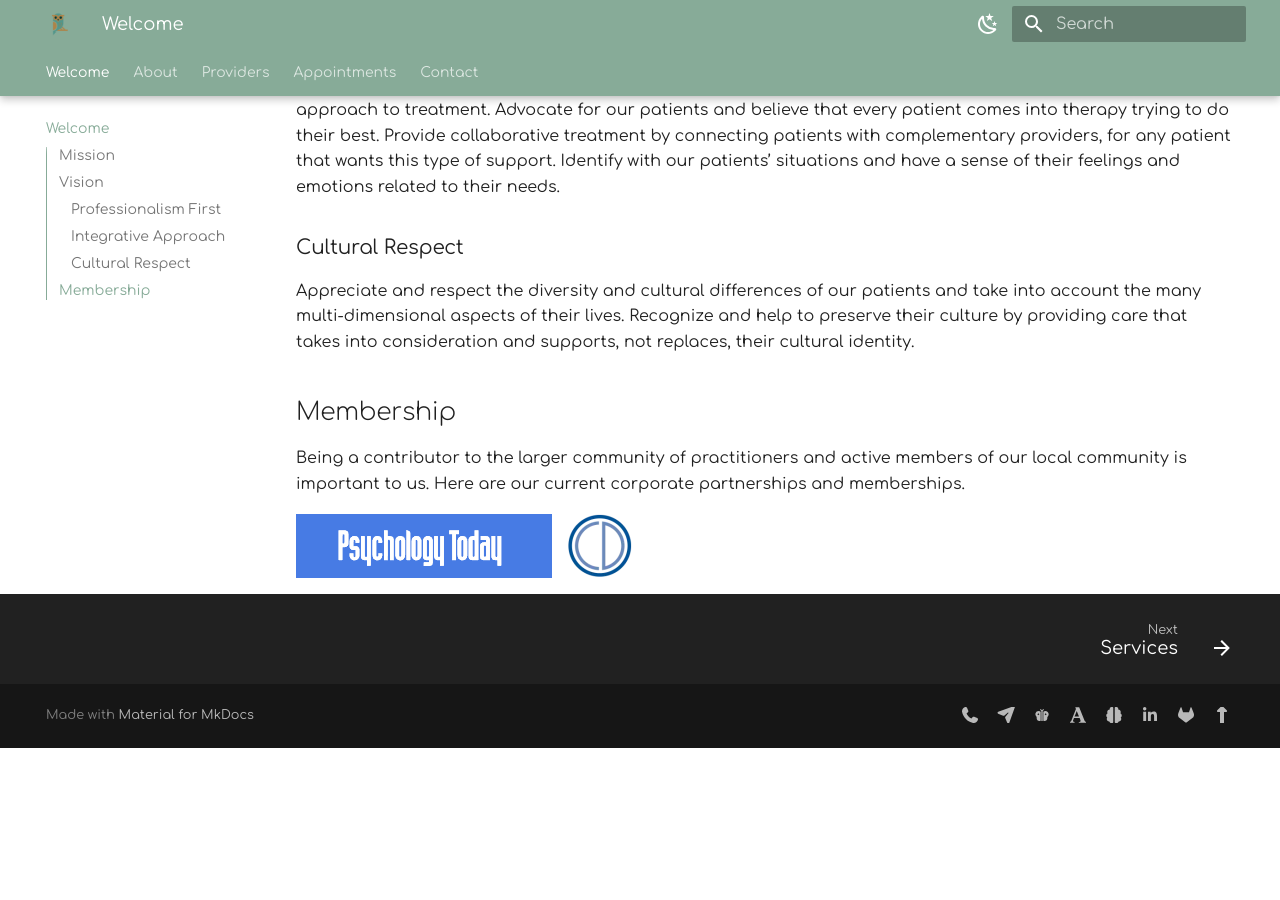
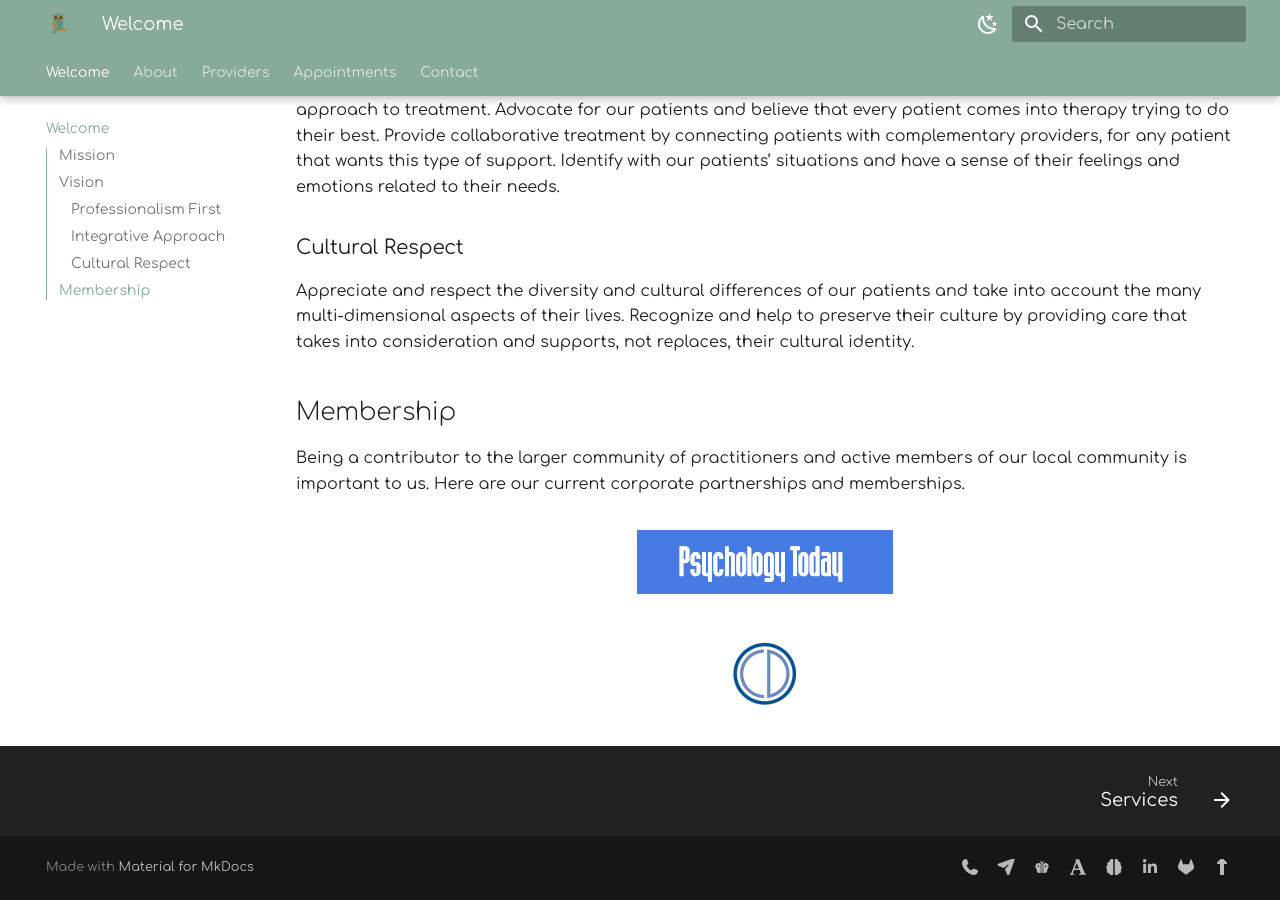
Before and after one commit to motm-therapy/website, an MkDocs documentation site: the page built from docs/index.md, in a window 1280 px wide and 900 px high, scrolled down 909 px. Built offline with MkDocs 1.6.1 and Material for MkDocs 9.7.7, drawn with Linux system fonts in a browser that asks for light colours; plug-ins that fetch from the network failed and are left out; before the commit the page ends 1657 px from its top, so only the background shows below that.

Commit message:
Update index.md

```diff
--- a/docs/index.md
+++ b/docs/index.md
@@ -30,5 +30,11 @@ Appreciate and respect the diversity and cultural differences of our patients an
 
 Being a contributor to the larger community of practitioners and active members of our local community is important to us. Here are our current corporate partnerships and memberships.
 
-[![Psychology Today](assets/pt-logo.png){ height="64" width="256" align="left"}](https://www.psychologytoday.com/us)
-[![International OCD Foundation](assets/ocd-logo.webp){ height="64" width="64" align="left"}](https://iocdf.org)
+<figure markdown>
+[![Psychology Today](assets/pt-logo.png){ height="64" width="256" }](https://www.psychologytoday.com/us)
+  <figcaption></figcaption>
+</figure>
+<figure markdown>
+[![International OCD Foundation](assets/ocd-logo.webp){ height="64" width="64" }](https://iocdf.org)
+  <figcaption></figcaption>
+</figure>
```
